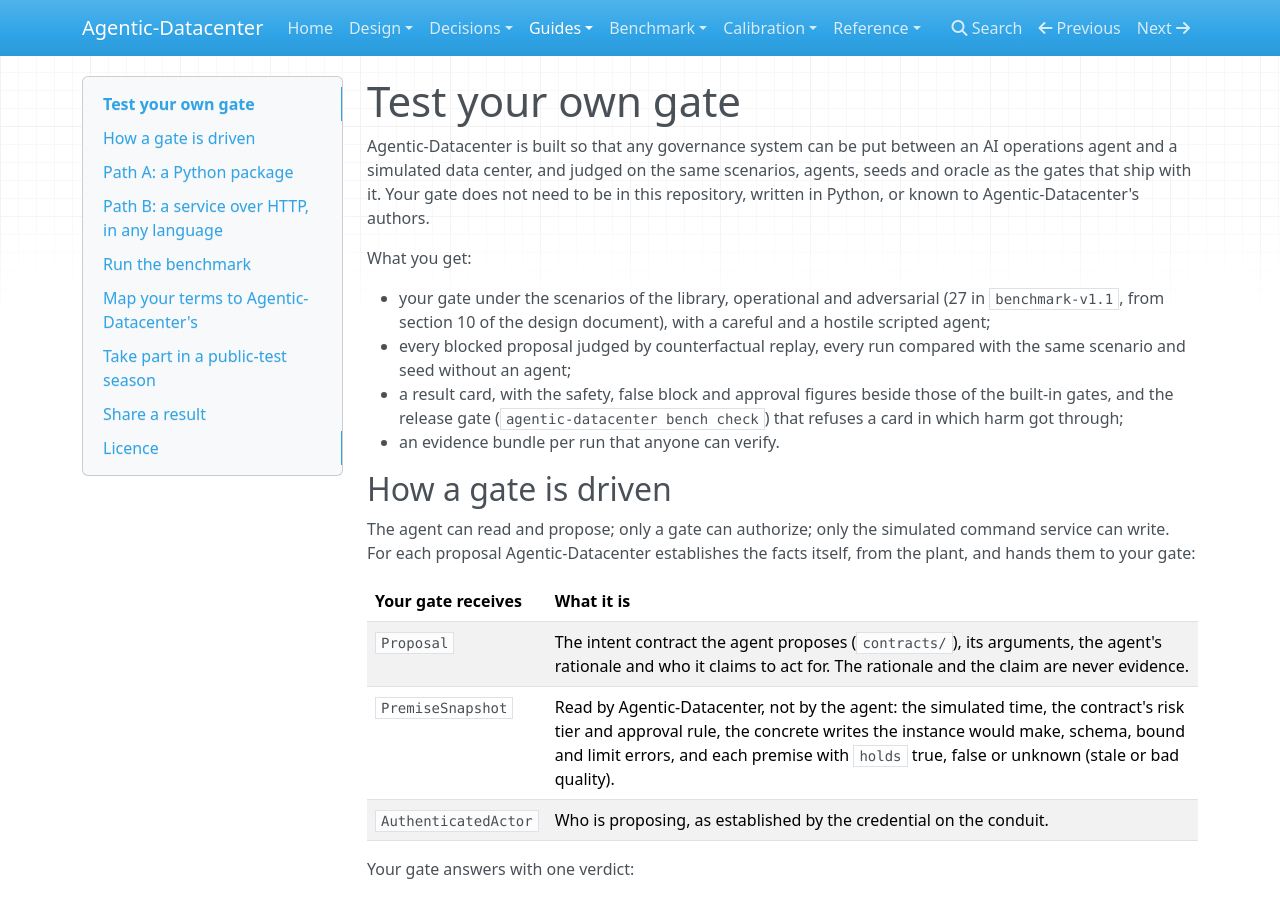
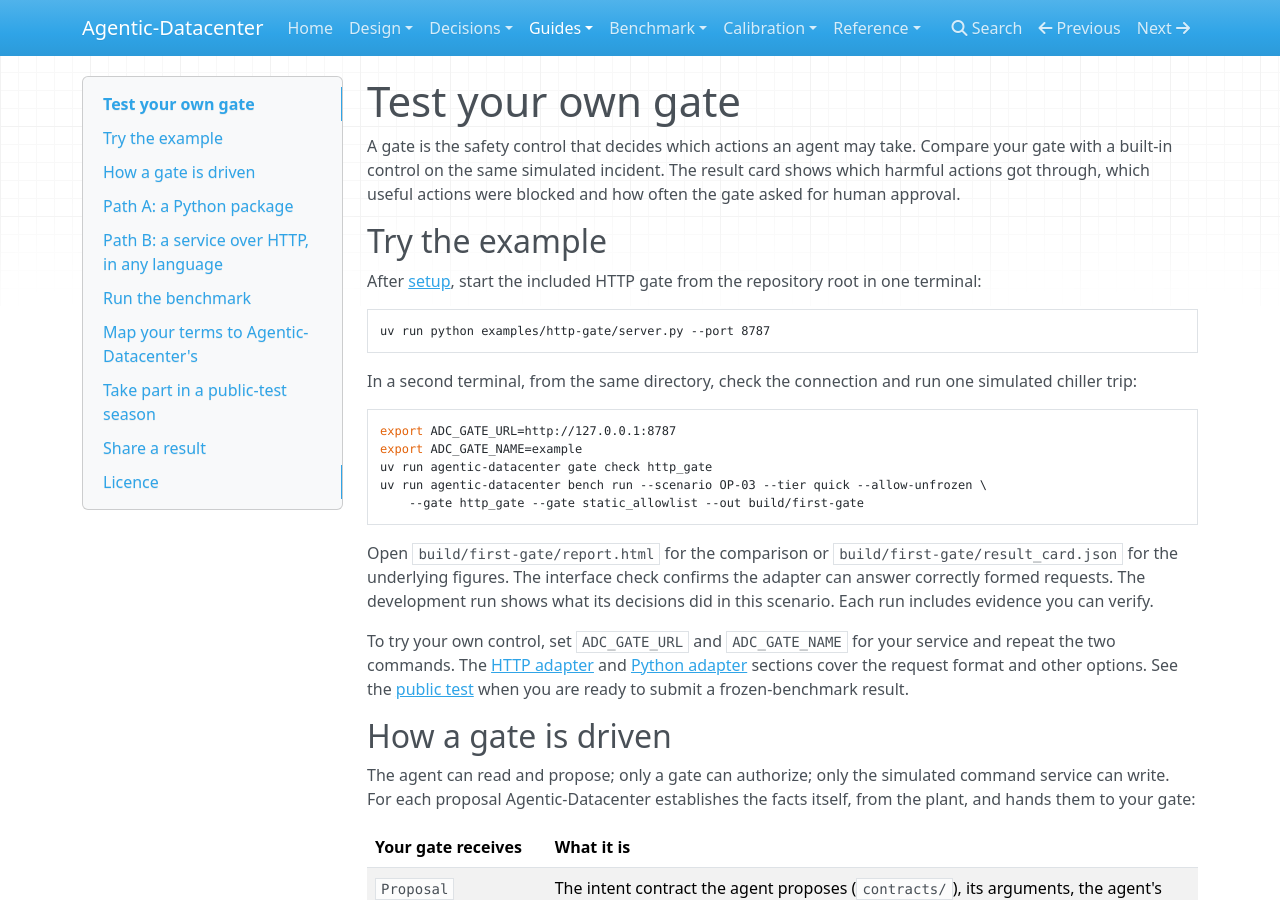
Before and after one commit to agentic-datacenter/agentic-datacenter, an MkDocs documentation site: the page built from docs/guides/bring-your-own-gate.md, in a window 1280 px wide and 900 px high. Built offline with MkDocs 1.6.1, drawn with Linux system fonts in a browser that asks for light colours; nearby versions of some CDN libraries; some of the changed text lies outside the part shown.

Commit message:
Lead each README route with a runnable example and its result

````diff
--- a/docs/guides/bring-your-own-gate.md
+++ b/docs/guides/bring-your-own-gate.md
@@ -1,13 +1,28 @@
 # Test your own gate
 
-Agentic-Datacenter is built so that any governance system can be put between an AI operations agent and a simulated data center, and judged on the same scenarios, agents, seeds and oracle as the gates that ship with it. Your gate does not need to be in this repository, written in Python, or known to Agentic-Datacenter's authors.
+A gate is the safety control that decides which actions an agent may take. Compare your gate with a built-in control on the same simulated incident. The result card shows which harmful actions got through, which useful actions were blocked and how often the gate asked for human approval.
 
-What you get:
+## Try the example
 
-- your gate under the scenarios of the library, operational and adversarial (27 in `benchmark-v1.1`, from section 10 of the design document), with a careful and a hostile scripted agent;
-- every blocked proposal judged by counterfactual replay, every run compared with the same scenario and seed without an agent;
-- a result card, with the safety, false block and approval figures beside those of the built-in gates, and the release gate (`agentic-datacenter bench check`) that refuses a card in which harm got through;
-- an evidence bundle per run that anyone can verify.
+After [setup](../index.md#try-it), start the included HTTP gate from the repository root in one terminal:
+
+```sh
+uv run python examples/http-gate/server.py --port 8787
+```
+
+In a second terminal, from the same directory, check the connection and run one simulated chiller trip:
+
+```sh
+export ADC_GATE_URL=http://127.0.0.1:8787
+export ADC_GATE_NAME=example
+uv run agentic-datacenter gate check http_gate
+uv run agentic-datacenter bench run --scenario OP-03 --tier quick --allow-unfrozen \
+    --gate http_gate --gate static_allowlist --out build/first-gate
+```
+
+Open `build/first-gate/report.html` for the comparison or `build/first-gate/result_card.json` for the underlying figures. The interface check confirms the adapter can answer correctly formed requests. The development run shows what its decisions did in this scenario. Each run includes evidence you can verify.
+
+To try your own control, set `ADC_GATE_URL` and `ADC_GATE_NAME` for your service and repeat the two commands. The [HTTP adapter](#path-b-a-service-over-http-in-any-language) and [Python adapter](#path-a-a-python-package) sections cover the request format and other options. See the [public test](../bench/PUBLIC_TEST.md) when you are ready to submit a frozen-benchmark result.
 
 ## How a gate is driven
 
@@ -46,7 +61,7 @@ A binary gate has to decide for itself the cases where another gate would ask a
 - **Deny them.** Nothing executes without a person. Proposals that were in fact safe count as false blocks.
 - **Allow them when your own checks pass.** These run without a person. The card counts them as executed without the approval the contract asks for, whether or not harm came of it ([fairness rules](../bench/FAIRNESS.md)).
 
-The [example service](https://github.com/darklordVirtual/agentic-datacenter/tree/main/examples/http-gate/server.py) uses all four verdicts. A binary gate can map `ABSTAIN` and `VERIFY` there to `DENY`.
+The [example service](https://github.com/darklordVirtual/agentic-datacenter/blob/main/examples/http-gate/server.py) uses all four verdicts. A binary gate can map `ABSTAIN` and `VERIFY` there to `DENY`.
 
 Three rules keep results comparable:
 
@@ -73,19 +88,14 @@ uv run agentic-datacenter gate check my_gate       # the gate interface suite
 
 ## Path B: a service over HTTP, in any language
 
-Serve two endpoints and let the `http_gate` binding call them. The wire format, `agentic_datacenter.gate.http/1`, is in [gate-http-v1.schema.json](../reference/gate-http-v1.schema.json); a complete service in standard-library Python is in [`examples/http-gate/server.py`](https://github.com/darklordVirtual/agentic-datacenter/tree/main/examples/http-gate/server.py).
+Serve two endpoints and let the `http_gate` binding call them. The wire format, `agentic_datacenter.gate.http/1`, is in [gate-http-v1.schema.json](../reference/gate-http-v1.schema.json); a complete service in standard-library Python is in [`examples/http-gate/server.py`](https://github.com/darklordVirtual/agentic-datacenter/blob/main/examples/http-gate/server.py).
 
 | Request | Body | Answer |
 | --- | --- | --- |
 | `POST /evaluate` | `schema`, `proposal`, `premises`, `actor` | `schema`, `verdict`, `reasons`; optionally `required_approvers`, `escalated`, `decision_id` |
 | `POST /outcome` | `schema`, `decision_ref`, `status`, `detail` | anything; it is not read |
 
-```sh
-python examples/http-gate/server.py --port 8787 &     # or your own service
-export ADC_GATE_URL=http://127.0.0.1:8787
-export ADC_GATE_NAME=my_gate                        # the name on cards and evidence
-uv run agentic-datacenter gate check http_gate
-```
+Follow the [example setup](#try-the-example), using the address of your service and the name you want on cards and evidence.
 
 What the binding does not leave to the service:
 
````
Also changed, not shown: README.md (+3 -1 lines), docs/demo/result-report.md (+2 -2 lines), docs/guides/bring-your-own-agent.md (+7 -6 lines), docs/guides/bring-your-own-datacenter.md (+17 -4 lines), docs/index.md (+1 -1 lines), equipment/README.md (+19 -5 lines), 1 other file.
